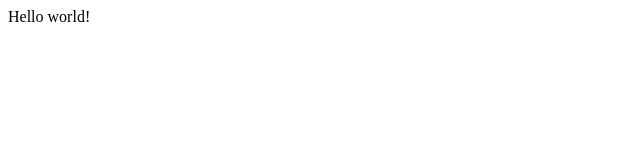
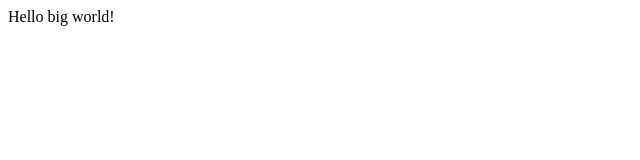
Before and after one commit to dpickel/formation-git-lyon, a plain HTML site: page index.html in a window 1280 px wide. Shown: the full height of the page, 0-640 px from the left. Drawn offline with Linux system fonts and the light colour scheme.

Commit message:
Modif dans master

```diff
--- a/index.html
+++ b/index.html
@@ -6,7 +6,7 @@
 </head>
 <body>
 	<p>
-		Hello world!
+		Hello big world!
 	<p>
 </body>
 </html>
```
